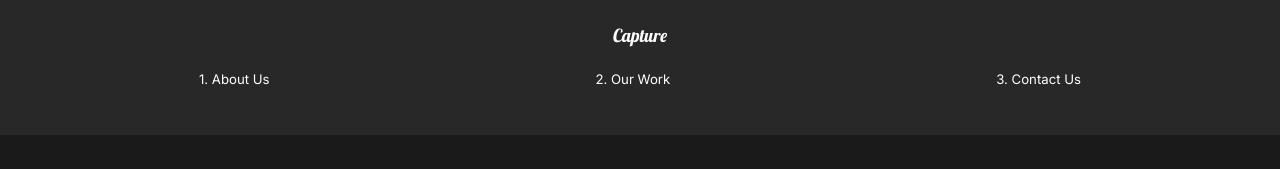
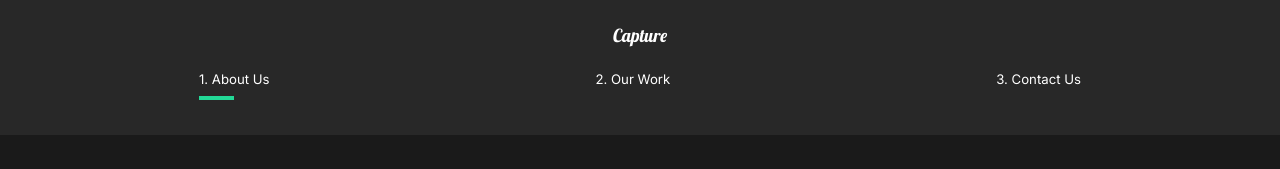
Before and after one commit to MrGRivera/react-business-template, a React (Create React App) app: page / in a window 1280 px wide. Shown: the top 169 px of the page. Built offline with nearby package versions, Linux system fonts and the light colour scheme.

Commit message:
added line animation to nav bar

```diff
--- a/src/components/Nav.js
+++ b/src/components/Nav.js
@@ -1,8 +1,10 @@
 import React from "react";
 import styled from "styled-components";
-import { Link } from "react-router-dom";
+import { Link, useLocation } from "react-router-dom";
+import { motion } from "framer-motion";
 
 const Nav = () => {
+  const { pathname } = useLocation();
   return (
     <StyledNav>
       <h1>
@@ -13,12 +15,27 @@
       <ul>
         <li>
           <Link to="/">1. About Us</Link>
+          <Line
+            transition={{ duration: 0.75 }}
+            initial={{ width: "0%" }}
+            animate={{ width: pathname === "/" ? "50%" : "0%" }}
+          />
         </li>
         <li>
           <Link to="/work">2. Our Work</Link>
+          <Line
+            transition={{ duration: 0.75 }}
+            initial={{ width: "0%" }}
+            animate={{ width: pathname === "/work" ? "50%" : "0%" }}
+          />
         </li>
         <li>
           <Link to="/contact">3. Contact Us</Link>
+          <Line
+            transition={{ duration: 0.75 }}
+            initial={{ width: "0%" }}
+            animate={{ width: pathname === "/contact" ? "50%" : "0%" }}
+          />
         </li>
       </ul>
     </StyledNav>
@@ -68,4 +85,16 @@
   }
 `;
 
+const Line = styled(motion.div)`
+  height: 0.3rem;
+  background-color: #23d997;
+  width: 0%;
+  position: absolute;
+  bottom: -80%;
+  left: 60%;
+  @media (max-width: 1300px) {
+    left: 0%;
+  }
+`;
+
 export default Nav;
```
Also changed, not shown: 1 other file (tests, documents, lock files or other folders).
